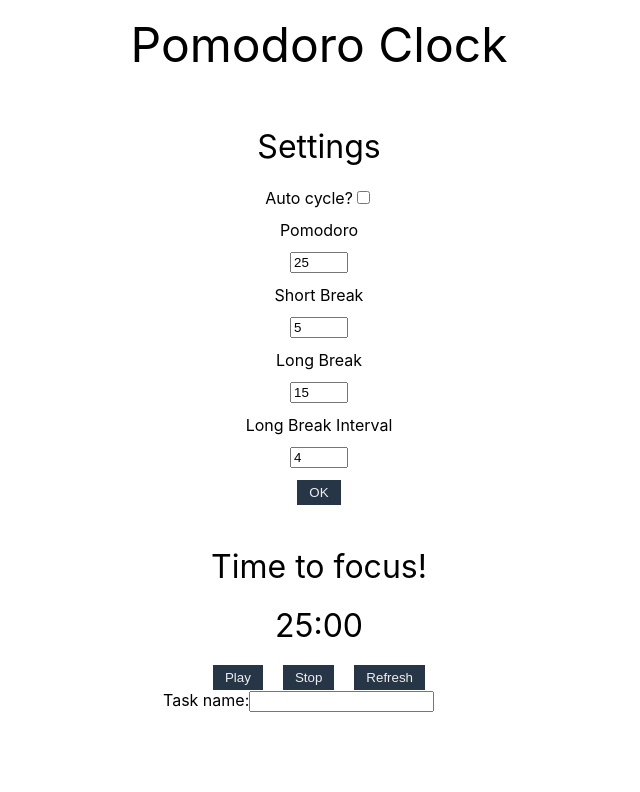
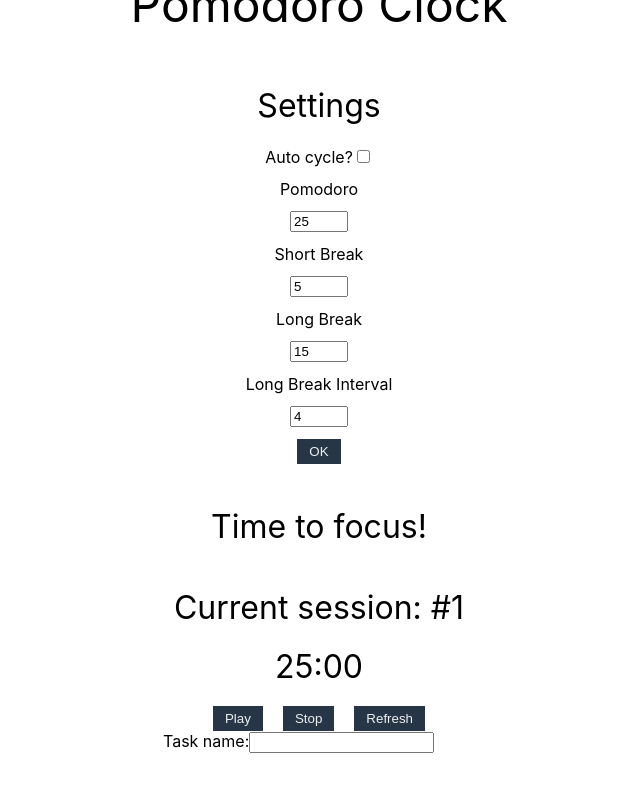
Before and after one commit to calebyg/PomoReact, a React (Create React App) app: page / in a window 1280 px wide. Shown: the top 792 px of the page, without its empty margins (321-961 px from the left). Built offline with nearby package versions, Linux system fonts and the light colour scheme.

Commit message:
Added long break intervals to PomoTimer closes #4

```diff
--- a/src/App.js
+++ b/src/App.js
@@ -10,6 +10,7 @@ const App = () => {
   const [sessionLength, setSessionLength] = useState(25);
   const [breakLength, setBreakLength] = useState(5);
   const [longBreakLength, setLongBreakLength] = useState(15);
+  const [sessionCount, setSessionCount] = useState(1);
   const [longBreakInterval, setLongBreakInterval] = useState(4);
   const [isAutoCycle, setIsAutoCycle] = useState(false);
   const [sessionLogList, setSessionLogList] = useState([]);
@@ -33,6 +34,10 @@ const App = () => {
 
   const onTimerMinuteChange = (minuteChange) => {
     setTimerMinute(minuteChange);
+  };
+
+  const onSessionCountUpdate = () => {
+    setSessionCount((sessionCount) => sessionCount + 1);
   };
 
   const onSessionLogChange = (taskName) => {
@@ -66,12 +71,18 @@ const App = () => {
       <section className="interval-length-container"></section>
       <PomoTimer
         sessionInterval={sessionLength}
-        breakInterval={breakLength}
+        breakInterval={
+          sessionCount > 1 && sessionCount % longBreakInterval === 0
+            ? longBreakLength
+            : breakLength
+        }
         timerMinute={timerMinute}
         onTimerMinuteChange={onTimerMinuteChange}
         resetTimer={onResetTimer}
         isAutoCycle={isAutoCycle}
         onSessionLogChange={onSessionLogChange}
+        sessionCount={sessionCount}
+        onSessionCountUpdate={onSessionCountUpdate}
       />
       <SessionLogList data={sessionLogList} />
     </main>
--- a/src/components/PomoSettings.js
+++ b/src/components/PomoSettings.js
@@ -42,7 +42,7 @@ const PomoSettings = (props) => {
     props.onSessionLengthChange(pomodoroTime);
     props.onBreakLengthChange(shortBreakTime);
     props.onLongBreakLengthChange(longBreakTime);
-    props.onlongBreakIntervalChange(longBreakInterval);
+    props.onLongBreakIntervalChange(longBreakInterval);
   };
 
   return (
--- a/src/components/PomoTimer.js
+++ b/src/components/PomoTimer.js
@@ -5,21 +5,17 @@ const PomoTimer = (props) => {
   const [seconds, setSeconds] = useState(0);
   const [isRunning, setIsRunning] = useState(false);
   const [isSession, setIsSession] = useState(true);
-  const [sessionCount, setSessionCount] = useState(0);
   const [taskName, setTaskName] = useState("");
 
   useInterval(
     () => {
       decreaseTimer();
     },
-    isRunning ? 1000 : null
+    isRunning ? 100 : null
   );
 
   const startTimer = () => {
     setIsRunning(true);
-    if (isSession) {
-      setSessionCount((sessionCount) => sessionCount + 1);
-    }
   };
 
   const stopTimer = () => {
@@ -40,8 +36,8 @@ const PomoTimer = (props) => {
             }
           } else {
             // Break completed
+            props.onSessionCountUpdate();
             setIsSession(true);
-            setSessionCount((sessionCount) => sessionCount + 1);
             props.onTimerMinuteChange(props.sessionInterval);
             if (props.isAutoCycle !== true) {
               setIsRunning(false);
@@ -74,6 +70,7 @@ const PomoTimer = (props) => {
   return (
     <section>
       <h4>{isSession ? "Time to focus!" : "Time for a break!"}</h4>
+      <h4>Current session: #{props.sessionCount}</h4>
       <section className="timer-container">
         <span>{props.timerMinute}</span>
         <span>:</span>
```
Also changed, not shown: src/App.css (line endings or trailing spaces).
